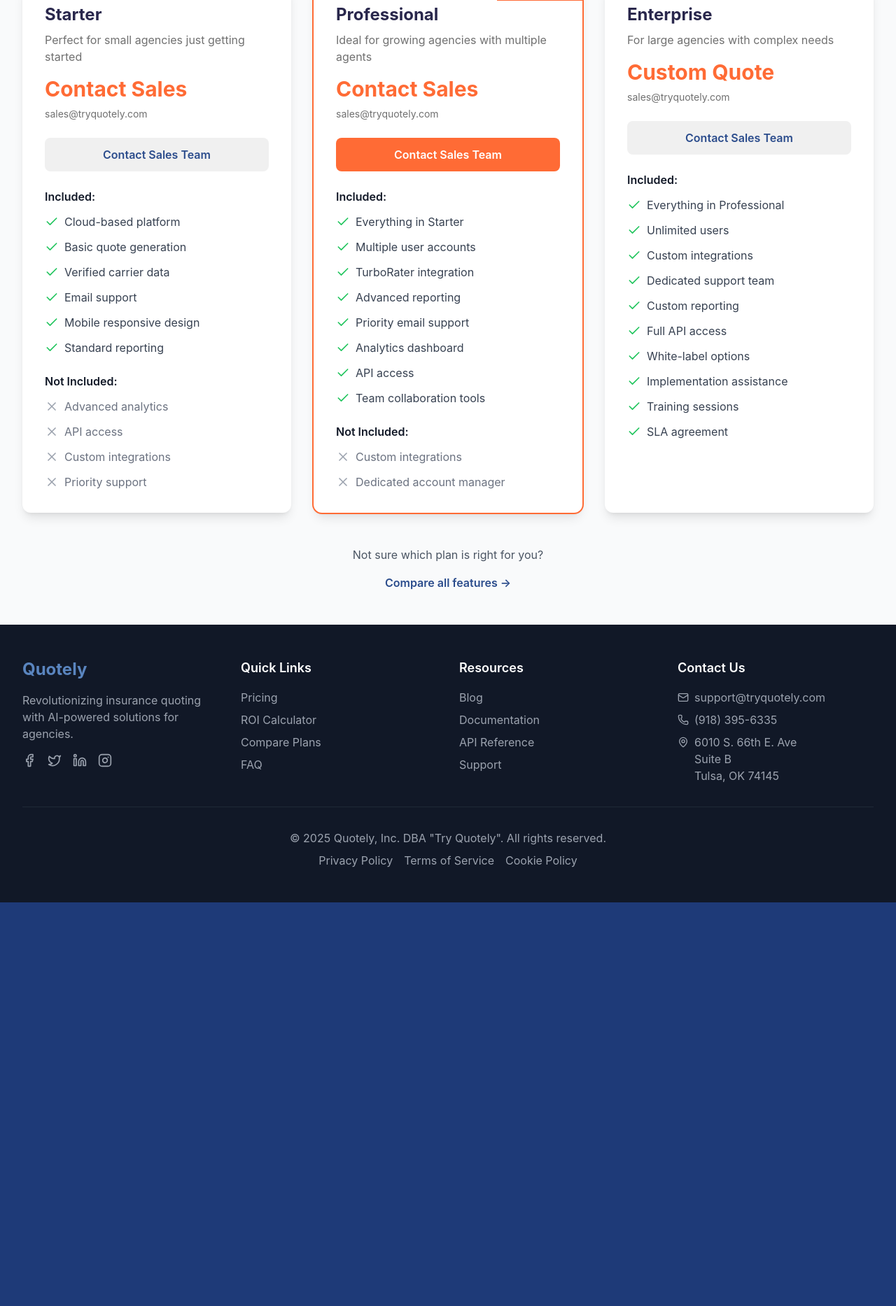
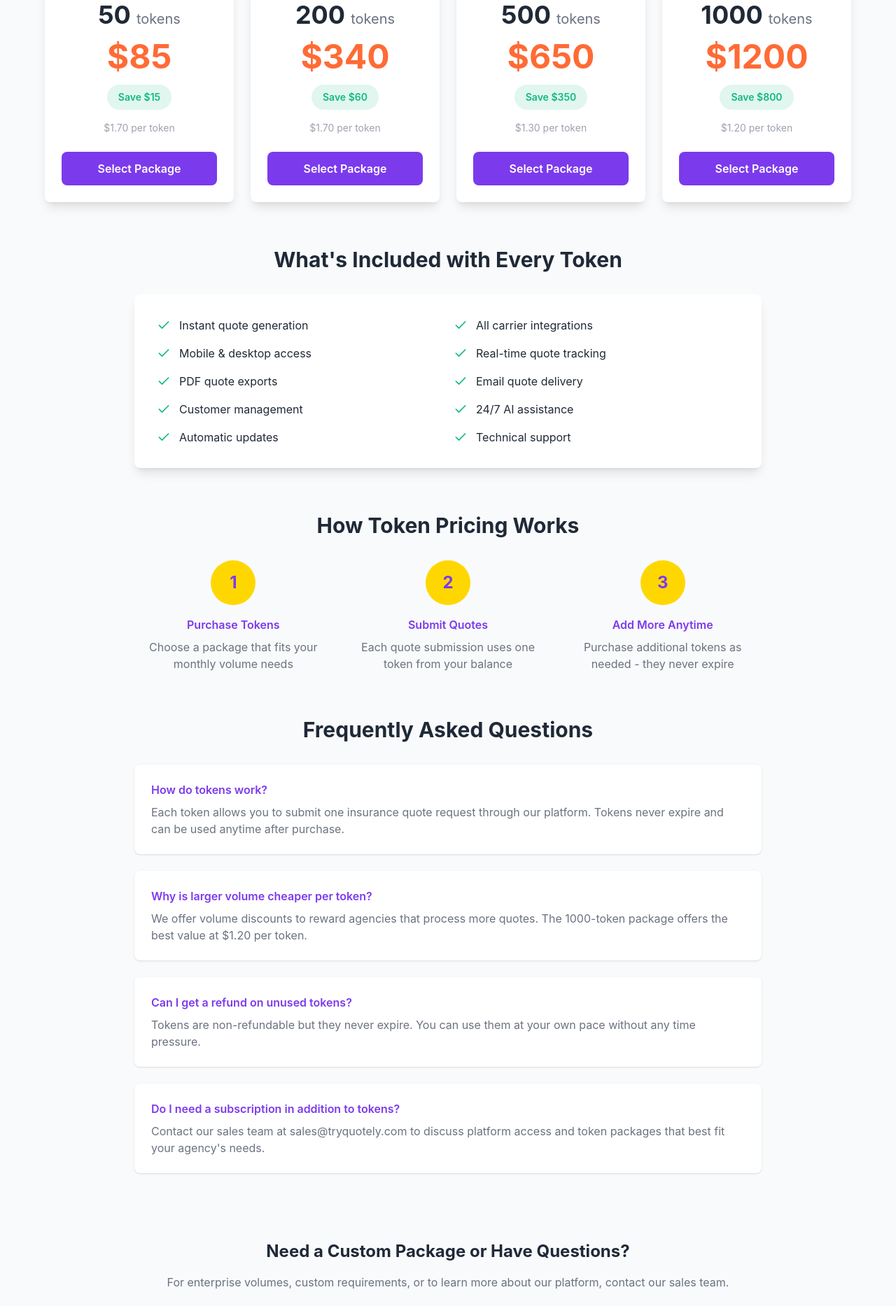
Before and after one commit to QuotelyAi/quotely-spa, a React (Vite) app: page /pricing in a window 1280 px wide. Shown: the part 280-2147 px from the top of the page at 70% size. Before the commit the page ends 1570 px from the top, so only its background shows below. Built offline with nearby package versions, Linux system fonts and the light colour scheme.

Commit message:
Update pricing to token-based model: 50 tokens 5, 200 tokens 40, 500 tokens 50, 1000 tokens 200

```diff
--- a/src/config/content.ts
+++ b/src/config/content.ts
@@ -1,19 +1,19 @@
 export const siteContent = {
   hero: {
-    title: "The modern insurance quoting platform built for independent agents",
-    subtitle: "Say goodbye to Applied Rater's 1990s interface",
-    cta: "Try Quotely Now"
+    title: "Next-Generation Insurance Intelligence Platform",
+    subtitle: "Transform your agency with AI-powered quoting in seconds, not minutes",
+    cta: "Get Started Today"
   },
   features: [
     {
-      icon: "✅",
-      title: "Modern Interface",
-      description: "Clean, intuitive design that works on any device"
+      icon: "🚀",
+      title: "Instant Quote Generation",
+      description: "AI-powered quotes in under 30 seconds - 10x faster than competitors"
     },
     {
-      icon: "⚡",
-      title: "Lightning Fast",
-      description: "Generate quotes in 30-60 seconds vs 3-5 minutes with EZLynx"
+      icon: "🤖",
+      title: "24/7 AI Assistant",
+      description: "Operates continuously at just $1.37/hour with 94.4% accuracy"
     },
     {
       icon: "🔌",
@@ -85,6 +85,36 @@
     quoteTime: "30-60 seconds",
     uptime: "99.9%"
   },
+  pricing: {
+    title: "Need More Tokens?",
+    subtitle: "Add token packages anytime. Each token = 1 quote submission.",
+    packages: [
+      {
+        tokens: 50,
+        price: "$85",
+        savings: "Save $15",
+        perToken: "$1.70 per token"
+      },
+      {
+        tokens: 200,
+        price: "$340",
+        savings: "Save $60",
+        perToken: "$1.70 per token"
+      },
+      {
+        tokens: 500,
+        price: "$650",
+        savings: "Save $350",
+        perToken: "$1.30 per token"
+      },
+      {
+        tokens: 1000,
+        price: "$1200",
+        savings: "Save $800",
+        perToken: "$1.20 per token"
+      }
+    ]
+  },
   contact: {
     email: "sales@tryquotely.com",
     phone: "1-800-QUOTELY"
--- a/src/pages/Pricing.tsx
+++ b/src/pages/Pricing.tsx
@@ -1,147 +1,242 @@
 import React from 'react';
+import { siteContent, theme } from '../config';
+import { Check } from 'lucide-react';
 import { Link } from 'react-router-dom';
-import { Check, X } from 'lucide-react';
 
 const Pricing: React.FC = () => {
-
-  const plans = [
-    {
-      name: 'Starter',
-      price: 'Contact Sales',
-      description: 'Perfect for small agencies just getting started',
-      features: [
-        'Cloud-based platform',
-        'Basic quote generation',
-        'Verified carrier data',
-        'Email support',
-        'Mobile responsive design',
-        'Standard reporting',
-      ],
-      notIncluded: [
-        'Advanced analytics',
-        'API access',
-        'Custom integrations',
-        'Priority support',
-      ],
-    },
-    {
-      name: 'Professional',
-      price: 'Contact Sales',
-      description: 'Ideal for growing agencies with multiple agents',
-      popular: true,
-      features: [
-        'Everything in Starter',
-        'Multiple user accounts',
-        'TurboRater integration',
-        'Advanced reporting',
-        'Priority email support',
-        'Analytics dashboard',
-        'API access',
-        'Team collaboration tools',
-      ],
-      notIncluded: [
-        'Custom integrations',
-        'Dedicated account manager',
-      ],
-    },
-    {
-      name: 'Enterprise',
-      price: 'Custom Quote',
-      description: 'For large agencies with complex needs',
-      features: [
-        'Everything in Professional',
-        'Unlimited users',
-        'Custom integrations',
-        'Dedicated support team',
-        'Custom reporting',
-        'Full API access',
-        'White-label options',
-        'Implementation assistance',
-        'Training sessions',
-        'SLA agreement',
-      ],
-      notIncluded: [],
-    },
-  ];
-
+  const { pricing } = siteContent;
 
   return (
     <div className="min-h-screen py-12">
       <div className="container-wrapper">
+        {/* Header */}
         <div className="text-center mb-12">
-          <h1 className="text-4xl md:text-5xl font-bold text-neutral-900 mb-4">
-            Flexible Solutions for Every Agency
+          <h1 className="text-4xl md:text-5xl font-bold mb-4" style={{ color: theme.colors.textPrimary }}>
+            {pricing.title}
           </h1>
-          <p className="text-xl text-neutral-700 max-w-3xl mx-auto">
-            Contact our sales team for custom pricing tailored to your agency's needs.
+          <p className="text-xl" style={{ color: theme.colors.textSecondary }}>
+            {pricing.subtitle}
           </p>
         </div>
 
-        <div className="grid grid-cols-1 md:grid-cols-3 gap-8">
-          {plans.map((plan) => (
+        {/* Token Packages Grid */}
+        <div className="grid grid-cols-1 md:grid-cols-2 lg:grid-cols-4 gap-6 max-w-6xl mx-auto mb-12">
+          {pricing.packages.map((pkg, index) => (
             <div
-              key={plan.name}
-              className={`relative bg-white rounded-xl shadow-lg overflow-hidden transform hover:-translate-y-1 transition-all duration-300 ${
-                plan.popular ? 'ring-2 ring-secondary-500' : ''
-              }`}
+              key={index}
+              className="bg-white rounded-lg shadow-lg p-6 text-center hover:shadow-xl transition-all transform hover:-translate-y-1"
+              style={{ borderTop: `4px solid ${theme.colors.secondary}` }}
             >
-              {plan.popular && (
-                <div className="absolute top-0 right-0 bg-secondary-500 text-white px-4 py-1 text-sm font-semibold">
-                  Most Popular
-                </div>
-              )}
+              {/* Token Count */}
+              <div className="mb-4">
+                <span className="text-4xl font-bold" style={{ color: theme.colors.textPrimary }}>
+                  {pkg.tokens}
+                </span>
+                <span className="text-xl ml-2" style={{ color: theme.colors.textSecondary }}>
+                  tokens
+                </span>
+              </div>
 
-              <div className="p-8">
-                <h3 className="text-2xl font-bold text-neutral-900 mb-2">{plan.name}</h3>
-                <p className="text-neutral-600 mb-4">{plan.description}</p>
+              {/* Price */}
+              <div className="mb-4">
+                <span className="text-5xl font-bold" style={{ color: theme.colors.secondary }}>
+                  {pkg.price}
+                </span>
+              </div>
 
-                <div className="mb-6">
-                  <div className="text-3xl font-bold text-secondary-500">{plan.price}</div>
-                  <p className="text-sm text-neutral-600 mt-2">sales@tryquotely.com</p>
-                </div>
+              {/* Savings Badge */}
+              <div
+                className="inline-block px-4 py-2 rounded-full text-sm font-semibold mb-4"
+                style={{
+                  backgroundColor: theme.colors.success + '20',
+                  color: theme.colors.success
+                }}
+              >
+                {pkg.savings}
+              </div>
 
-                <a
-                  href="mailto:sales@tryquotely.com?subject=Quotely%20${plan.name}%20Plan%20Inquiry"
-                  className={`block text-center w-full mb-6 ${
-                    plan.popular ? 'btn-primary' : 'px-6 py-3 text-base font-semibold text-primary-600 bg-neutral-100 rounded-lg hover:bg-neutral-200 transition-all duration-200'
-                  }`}
-                >
-                  Contact Sales Team
-                </a>
+              {/* Per Token Price */}
+              <div className="text-sm mb-6" style={{ color: theme.colors.textMuted }}>
+                {pkg.perToken}
+              </div>
 
-                <div className="space-y-3">
-                  <h4 className="font-semibold text-gray-900">Included:</h4>
-                  {plan.features.map((feature, index) => (
-                    <div key={index} className="flex items-start">
-                      <Check className="text-green-500 mr-2 mt-0.5" size={20} />
-                      <span className="text-gray-700">{feature}</span>
-                    </div>
-                  ))}
-
-                  {plan.notIncluded.length > 0 && (
-                    <>
-                      <h4 className="font-semibold text-gray-900 pt-3">Not Included:</h4>
-                      {plan.notIncluded.map((feature, index) => (
-                        <div key={index} className="flex items-start">
-                          <X className="text-gray-400 mr-2 mt-0.5" size={20} />
-                          <span className="text-gray-500">{feature}</span>
-                        </div>
-                      ))}
-                    </>
-                  )}
-                </div>
-              </div>
+              {/* CTA Button */}
+              <a
+                href={`mailto:sales@tryquotely.com?subject=Purchase ${pkg.tokens} Token Package - ${pkg.price}`}
+                className="block w-full px-4 py-3 rounded-lg font-semibold transition-all hover:shadow-md"
+                style={{
+                  backgroundColor: theme.colors.primary,
+                  color: theme.colors.textLight
+                }}
+                onMouseEnter={(e) => {
+                  e.currentTarget.style.backgroundColor = theme.colors.primaryHover;
+                }}
+                onMouseLeave={(e) => {
+                  e.currentTarget.style.backgroundColor = theme.colors.primary;
+                }}
+              >
+                Select Package
+              </a>
             </div>
           ))}
         </div>
 
-        <div className="mt-12 text-center">
-          <p className="text-gray-600 mb-4">
-            Not sure which plan is right for you?
+        {/* What's Included Section */}
+        <div className="mt-16 max-w-4xl mx-auto">
+          <h2 className="text-3xl font-bold text-center mb-8" style={{ color: theme.colors.textPrimary }}>
+            What's Included with Every Token
+          </h2>
+          <div className="bg-white rounded-lg shadow-lg p-8">
+            <div className="grid md:grid-cols-2 gap-4">
+              {[
+                "Instant quote generation",
+                "All carrier integrations",
+                "Mobile & desktop access",
+                "Real-time quote tracking",
+                "PDF quote exports",
+                "Email quote delivery",
+                "Customer management",
+                "24/7 AI assistance",
+                "Automatic updates",
+                "Technical support"
+              ].map((feature, index) => (
+                <div key={index} className="flex items-center">
+                  <Check className="mr-3 flex-shrink-0" size={20} style={{ color: theme.colors.success }} />
+                  <span style={{ color: theme.colors.textPrimary }}>{feature}</span>
+                </div>
+              ))}
+            </div>
+          </div>
+        </div>
+
+        {/* How It Works */}
+        <div className="mt-16 max-w-4xl mx-auto">
+          <h2 className="text-3xl font-bold text-center mb-8" style={{ color: theme.colors.textPrimary }}>
+            How Token Pricing Works
+          </h2>
+          <div className="grid md:grid-cols-3 gap-6">
+            <div className="text-center">
+              <div
+                className="w-16 h-16 rounded-full mx-auto mb-4 flex items-center justify-center text-2xl font-bold"
+                style={{ backgroundColor: theme.colors.accent, color: theme.colors.primary }}
+              >
+                1
+              </div>
+              <h3 className="font-semibold mb-2" style={{ color: theme.colors.primary }}>
+                Purchase Tokens
+              </h3>
+              <p style={{ color: theme.colors.textSecondary }}>
+                Choose a package that fits your monthly volume needs
+              </p>
+            </div>
+            <div className="text-center">
+              <div
+                className="w-16 h-16 rounded-full mx-auto mb-4 flex items-center justify-center text-2xl font-bold"
+                style={{ backgroundColor: theme.colors.accent, color: theme.colors.primary }}
+              >
+                2
+              </div>
+              <h3 className="font-semibold mb-2" style={{ color: theme.colors.primary }}>
+                Submit Quotes
+              </h3>
+              <p style={{ color: theme.colors.textSecondary }}>
+                Each quote submission uses one token from your balance
+              </p>
+            </div>
+            <div className="text-center">
+              <div
+                className="w-16 h-16 rounded-full mx-auto mb-4 flex items-center justify-center text-2xl font-bold"
+                style={{ backgroundColor: theme.colors.accent, color: theme.colors.primary }}
+              >
+                3
+              </div>
+              <h3 className="font-semibold mb-2" style={{ color: theme.colors.primary }}>
+                Add More Anytime
+              </h3>
+              <p style={{ color: theme.colors.textSecondary }}>
+                Purchase additional tokens as needed - they never expire
+              </p>
+            </div>
+          </div>
+        </div>
+
+        {/* FAQ Section */}
+        <div className="mt-16 max-w-4xl mx-auto">
+          <h2 className="text-3xl font-bold text-center mb-8" style={{ color: theme.colors.textPrimary }}>
+            Frequently Asked Questions
+          </h2>
+          <div className="space-y-6">
+            <div className="bg-white rounded-lg shadow p-6">
+              <h3 className="font-semibold mb-2" style={{ color: theme.colors.primary }}>
+                How do tokens work?
+              </h3>
+              <p style={{ color: theme.colors.textSecondary }}>
+                Each token allows you to submit one insurance quote request through our platform. Tokens never expire and can be used anytime after purchase.
+              </p>
+            </div>
+            <div className="bg-white rounded-lg shadow p-6">
+              <h3 className="font-semibold mb-2" style={{ color: theme.colors.primary }}>
+                Why is larger volume cheaper per token?
+              </h3>
+              <p style={{ color: theme.colors.textSecondary }}>
+                We offer volume discounts to reward agencies that process more quotes. The 1000-token package offers the best value at $1.20 per token.
+              </p>
+            </div>
+            <div className="bg-white rounded-lg shadow p-6">
+              <h3 className="font-semibold mb-2" style={{ color: theme.colors.primary }}>
+                Can I get a refund on unused tokens?
+              </h3>
+              <p style={{ color: theme.colors.textSecondary }}>
+                Tokens are non-refundable but they never expire. You can use them at your own pace without any time pressure.
+              </p>
+            </div>
+            <div className="bg-white rounded-lg shadow p-6">
+              <h3 className="font-semibold mb-2" style={{ color: theme.colors.primary }}>
+                Do I need a subscription in addition to tokens?
+              </h3>
+              <p style={{ color: theme.colors.textSecondary }}>
+                Contact our sales team at sales@tryquotely.com to discuss platform access and token packages that best fit your agency's needs.
+              </p>
+            </div>
+          </div>
+        </div>
+
+        {/* Contact Section */}
+        <div className="mt-16 text-center p-8 rounded-lg" style={{ backgroundColor: theme.colors.backgroundAlt }}>
+          <h2 className="text-2xl font-bold mb-4" style={{ color: theme.colors.textPrimary }}>
+            Need a Custom Package or Have Questions?
+          </h2>
+          <p className="mb-6" style={{ color: theme.colors.textSecondary }}>
+            For enterprise volumes, custom requirements, or to learn more about our platform, contact our sales team.
           </p>
-          <Link to="/compare" className="text-primary-600 hover:text-primary-700 font-semibold">
-            Compare all features →
-          </Link>
+          <div className="flex flex-col sm:flex-row gap-4 justify-center">
+            <a
+              href={`mailto:${siteContent.contact.email}`}
+              className="inline-block px-8 py-3 rounded-lg font-semibold transition-all"
+              style={{
+                backgroundColor: theme.colors.secondary,
+                color: theme.colors.textLight
+              }}
+              onMouseEnter={(e) => {
+                e.currentTarget.style.backgroundColor = theme.colors.secondaryHover;
+              }}
+              onMouseLeave={(e) => {
+                e.currentTarget.style.backgroundColor = theme.colors.secondary;
+              }}
+            >
+              Email: {siteContent.contact.email}
+            </a>
+            <Link
+              to="/calculator"
+              className="inline-block px-8 py-3 rounded-lg font-semibold border-2 transition-all"
+              style={{
+                borderColor: theme.colors.primary,
+                color: theme.colors.primary
+              }}
+            >
+              Calculate Your ROI
+            </Link>
+          </div>
         </div>
       </div>
     </div>
```
